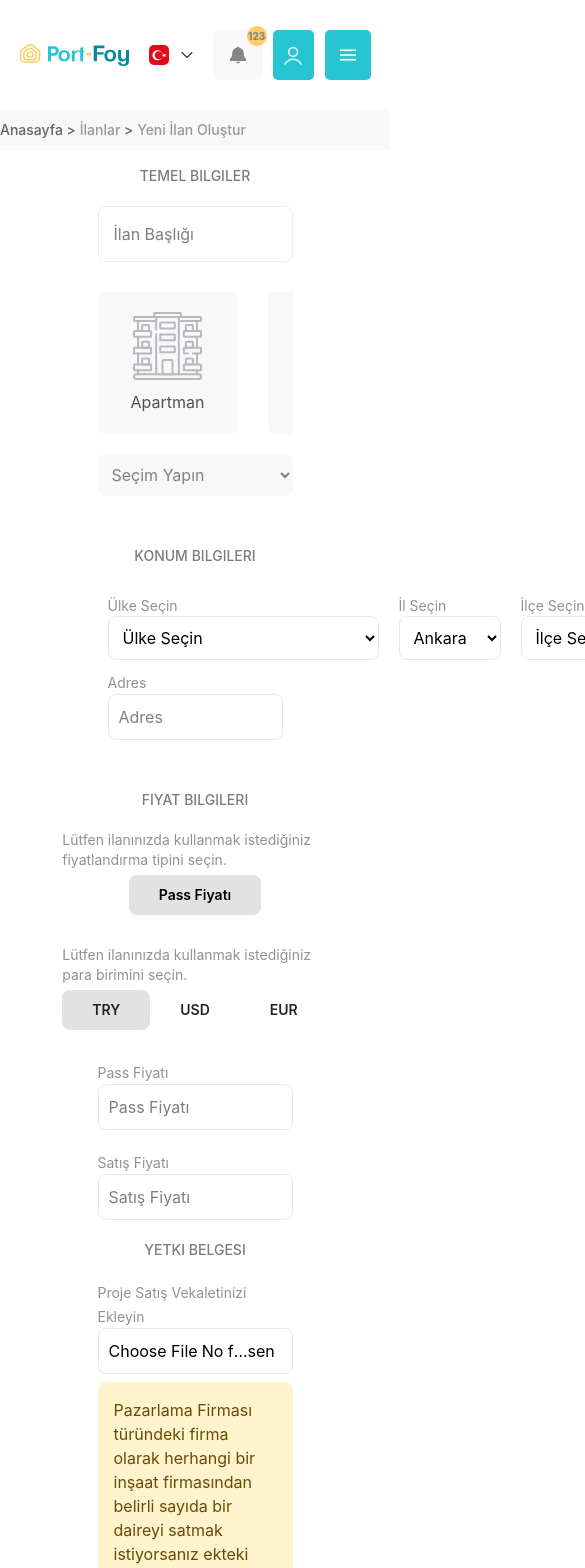
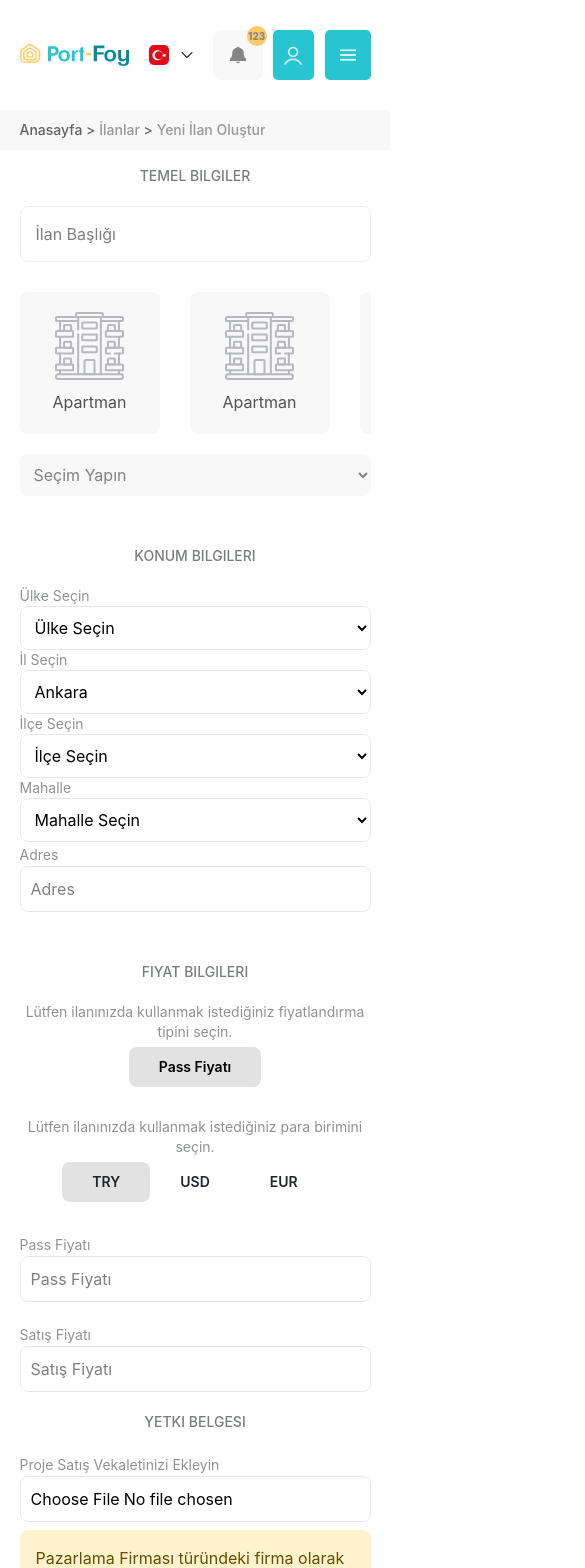
Before and after one commit to melihkostk/portfoy, a React (Vite) app: page /properties/create in a window 390 px wide. Shown: the top 1568 px of the page, 585 px wide, since content can reach past the window. Built offline with nearby package versions, Linux system fonts and the light colour scheme.

Commit message:
Added breakpoints to the create page

```diff
--- a/src/pages/Create.jsx
+++ b/src/pages/Create.jsx
@@ -8,12 +8,12 @@ export function Create() {
         <div className='flex flex-col items-center font-sf'>
             <Header />
             <div className="w-full bg-[#f8f8f8] flex justify-center py-2.5 mb-4">
-                <div className="w-full max-w-350">
+                <div className="w-full max-w-[90%]">
                     <p className="text-sm text-[#636363] font-medium">Anasayfa {">"} <span className="text-[#9a9898]"> İlanlar</span> {">"} <span className="text-[#9a9898]"> Yeni İlan Oluştur</span></p>
                 </div>
             </div>
-            <div className="w-full max-w-350 flex items-center justify-center">
-                <div className="w-[50%]">
+            <div className="w-full max-w-[90%] flex items-center justify-center">
+                <div className="w-[50%] max-[992px]:w-full">
                     <div className="mb-12.5">
                         <p className="uppercase text-sm text-[#212529] opacity-60 text-center mb-5 font-medium">Temel Bilgiler</p>
                         <input className="p-3.75 rounded-lg border border-[#ededed] w-full" type="text" placeholder="İlan Başlığı" />
@@ -35,8 +35,8 @@ export function Create() {
                     <div className="mb-12.5">
                         <p className="uppercase text-sm text-[#212529] opacity-60 text-center mb-5 font-medium">Konum Bilgileri</p>
                         <div>
-                            <div className="flex justify-between items-center">
-                                <div className="flex flex-col m-2.5 flex-1">
+                            <div className="flex justify-start flex-wrap items-start max-[992px]:flex-col">
+                                <div className="flex flex-col max-[992px]:m-0 m-2.5 flex-1 max-[992px]:w-full">
                                     <label className="text-sm text-[#212529] opacity-50" htmlFor="">Ülke Seçin</label>
                                     <select className="p-2.5 border border-[#e8e8e8] rounded-lg">
                                         <option value="">Ülke Seçin</option>
@@ -44,7 +44,7 @@ export function Create() {
                                         <option value="">Kuzey Kıbrıs Türk Cumhuriyeti</option>
                                     </select>
                                 </div>
-                                <div className="flex flex-col m-2.5 flex-1">
+                                <div className="flex flex-col max-[992px]:m-0 m-2.5 flex-1 max-[992px]:w-full">
                                     <label className="text-sm text-[#212529] opacity-50" htmlFor="">İl Seçin</label>
                                     <select className="p-2.5 border border-[#e8e8e8] rounded-lg">
                                         <option value="">Ankara</option>
@@ -52,20 +52,20 @@ export function Create() {
                                         <option value="">İstanbul</option>
                                     </select>
                                 </div>
-                                <div className="flex flex-col m-2.5 flex-1">
+                                <div className="flex flex-col max-[992px]:m-0 m-2.5 flex-1 max-[992px]:w-full">
                                     <label className="text-sm text-[#212529] opacity-50" htmlFor="">İlçe Seçin</label>
                                     <select className="p-2.5 border border-[#e8e8e8] rounded-lg">
                                         <option value="">İlçe Seçin</option>
                                     </select>
                                 </div>
-                                <div className="flex flex-col m-2.5 flex-1">
+                                <div className="flex flex-col max-[992px]:m-0 m-2.5 flex-1 max-[992px]:w-full">
                                     <label className="text-sm text-[#212529] opacity-50" htmlFor="">Mahalle</label>
                                     <select className="p-2.5 border border-[#e8e8e8] rounded-lg">
                                         <option value="">Mahalle Seçin</option>
                                     </select>
                                 </div>
                             </div>
-                            <div className="px-2.5">
+                            <div className="px-2.5 max-[992px]:w-full max-[992px]:px-0">
                                 <label className="text-sm text-[#212529] opacity-50" htmlFor="">Adres</label>
                                 <input className="p-2.5 rounded-lg border border-[#e8e8e8] block w-full" type="text" placeholder="Adres" />
                             </div>
@@ -75,11 +75,11 @@ export function Create() {
                         <p className="uppercase text-sm text-[#212529] opacity-60 text-center mb-5 font-medium">Fiyat Bilgileri</p>
                         <div>
                             <div className="flex flex-col items-center">
-                                <p className="mb-1.25 text-sm text-[#212529] opacity-50">Lütfen ilanınızda kullanmak istediğiniz fiyatlandırma tipini seçin.</p>
+                                <p className="mb-1.25 text-sm text-[#212529] text-center opacity-50">Lütfen ilanınızda kullanmak istediğiniz fiyatlandırma tipini seçin.</p>
                                 <label className="text-center bg-[#e2e2e2] text-sm font-semibold py-2.5 px-7.5 rounded-lg mb-7.5">Pass Fiyatı</label>
                             </div>
                             <div className="flex flex-col items-center">
-                                <p className="mb-1.25 text-sm text-[#212529] opacity-50">
+                                <p className="mb-1.25 text-sm text-[#212529] opacity-50 text-center">
                                     Lütfen ilanınızda kullanmak istediğiniz para birimini seçin.
                                 </p>
                                 <div className="flex items-center mb-7.5">
@@ -126,7 +126,7 @@ export function Create() {
                 </div>
             </div>
             <div className='w-full mt-30 mb-30'>
-                <div className='w-full mx-auto max-w-350 flex flex-col items-center justify-center bg-[#f7f6fb]'>
+                <div className='w-full mx-auto max-w-[90%] flex flex-col items-center justify-center bg-[#f7f6fb]'>
                     <AppLinks />
                 </div>
             </div>
```
